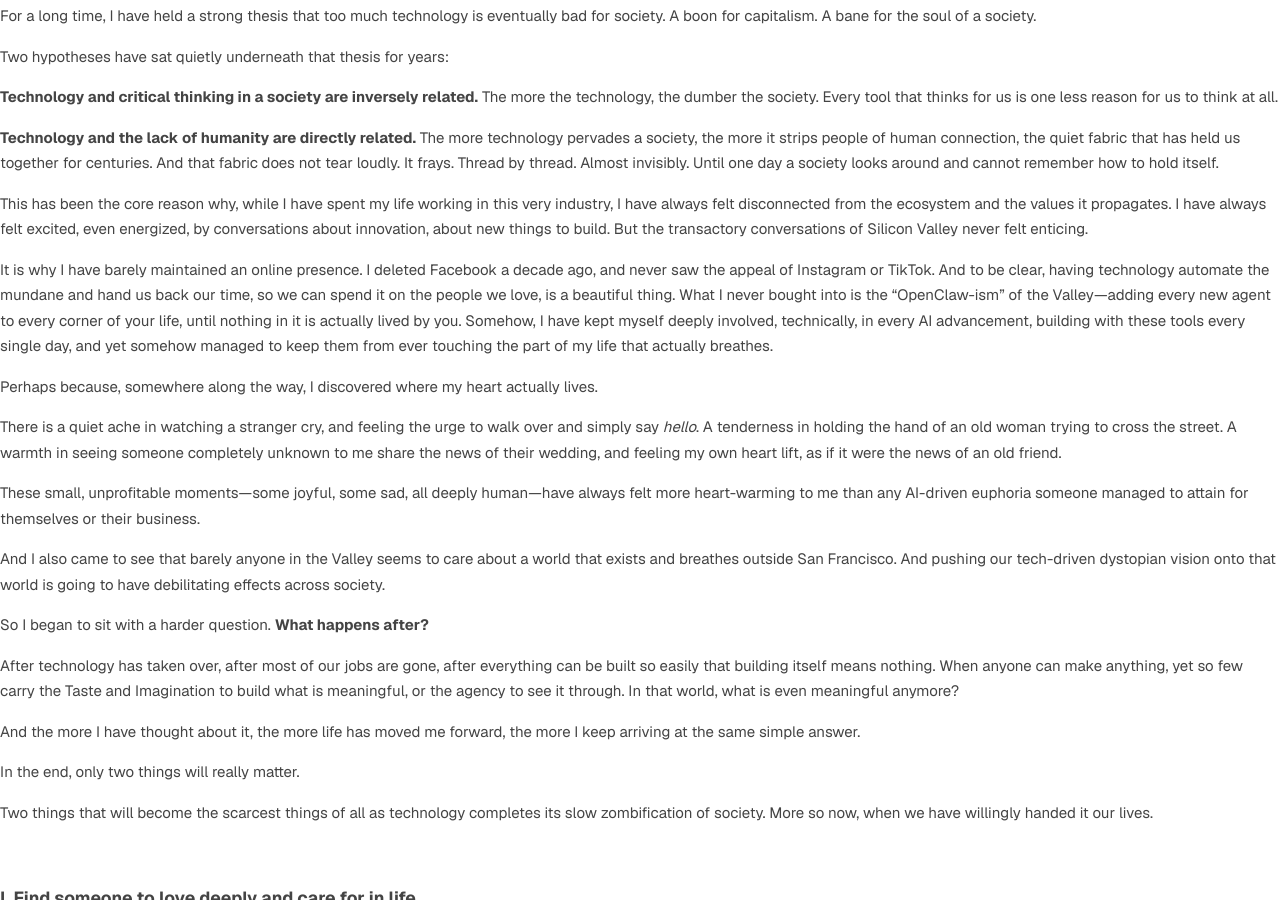
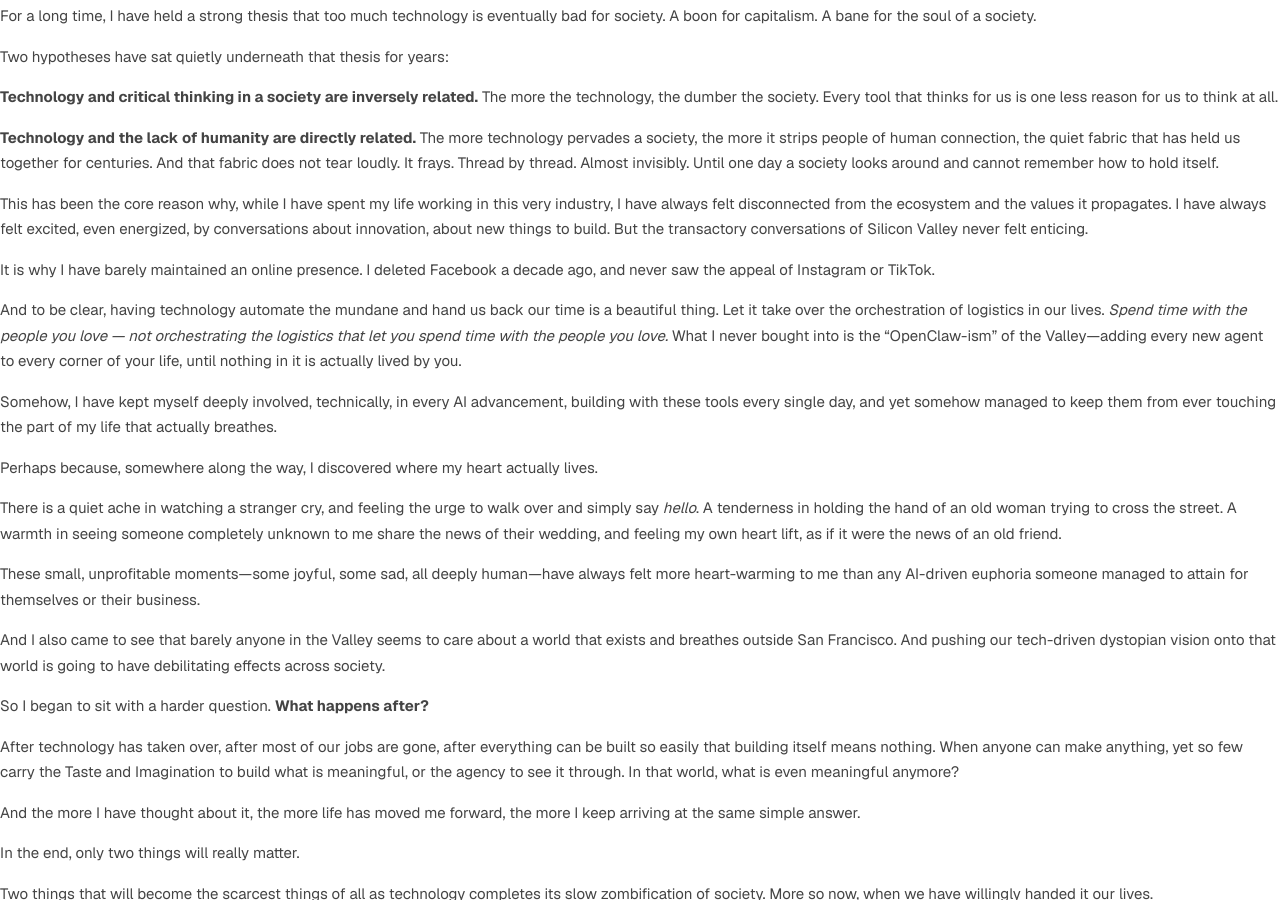
Before and after one commit to trmanish/trmanish.github.io, a Jekyll site: the page built from the-last-scarce-things-pdf.md, in a window 1280 px wide and 900 px high, scrolled down 647 px. Built offline with Jekyll 4.4.1, drawn with Linux system fonts in a browser that asks for light colours; our own code applies the rules of GitHub Pages for plain Markdown files.

Commit message:
Add orchestration-of-logistics line, split into separate paras

```diff
--- a/the-last-scarce-things-pdf.md
+++ b/the-last-scarce-things-pdf.md
@@ -73,7 +73,11 @@
 
 This has been the core reason why, while I have spent my life working in this very industry, I have always felt disconnected from the ecosystem and the values it propagates. I have always felt excited, even energized, by conversations about innovation, about new things to build. But the transactory conversations of Silicon Valley never felt enticing.
 
-It is why I have barely maintained an online presence. I deleted Facebook a decade ago, and never saw the appeal of Instagram or TikTok. And to be clear, having technology automate the mundane and hand us back our time, so we can spend it on the people we love, is a beautiful thing. What I never bought into is the "OpenClaw-ism" of the Valley—adding every new agent to every corner of your life, until nothing in it is actually lived by you. Somehow, I have kept myself deeply involved, technically, in every AI advancement, building with these tools every single day, and yet somehow managed to keep them from ever touching the part of my life that actually breathes.
+It is why I have barely maintained an online presence. I deleted Facebook a decade ago, and never saw the appeal of Instagram or TikTok.
+
+And to be clear, having technology automate the mundane and hand us back our time is a beautiful thing. Let it take over the orchestration of logistics in our lives. *Spend time with the people you love — not orchestrating the logistics that let you spend time with the people you love.* What I never bought into is the "OpenClaw-ism" of the Valley—adding every new agent to every corner of your life, until nothing in it is actually lived by you.
+
+Somehow, I have kept myself deeply involved, technically, in every AI advancement, building with these tools every single day, and yet somehow managed to keep them from ever touching the part of my life that actually breathes.
 
 Perhaps because, somewhere along the way, I discovered where my heart actually lives.
 
```
Also changed, not shown: _posts/2026-06-06-the-last-scarce-things.md (+5 -1 lines), 1 other file.
